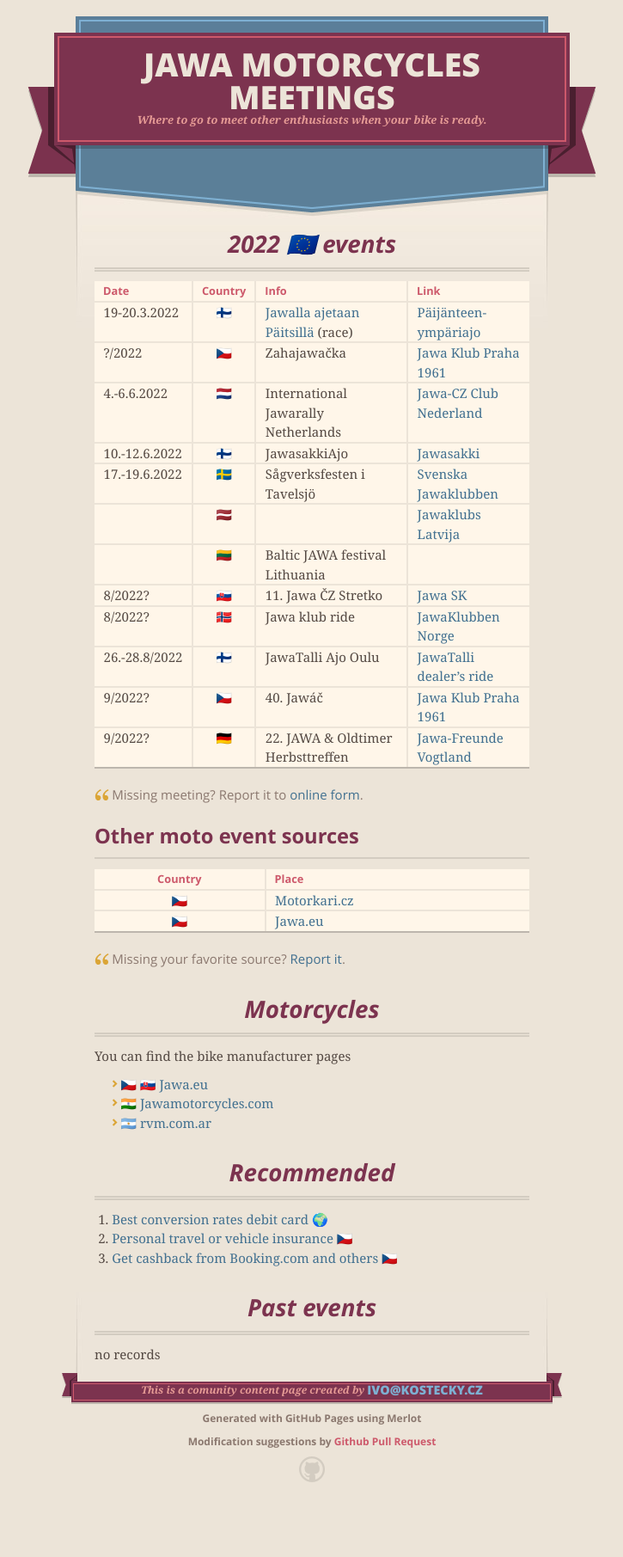
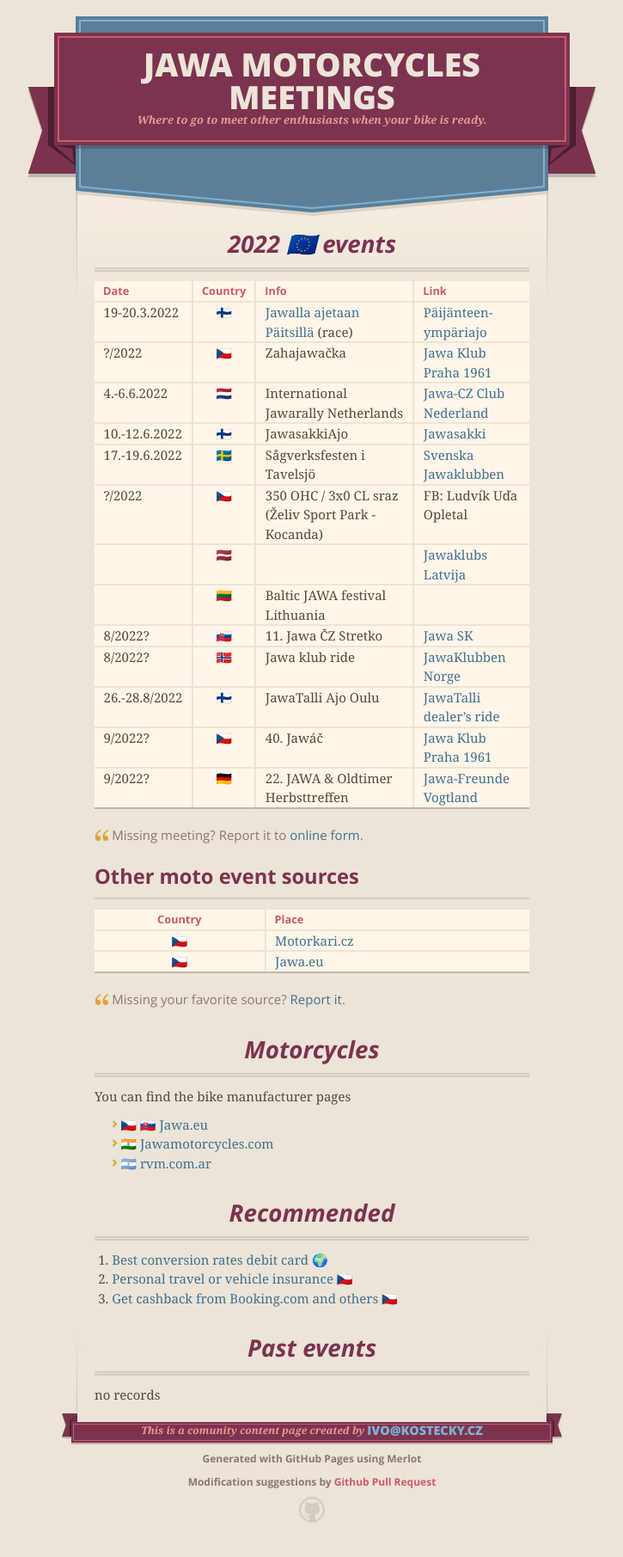
Before and after one commit to microkost/jawamotorcycles.cz, a Jekyll site: the page built from docs/index.md, in a window 1280 px wide. Shown: the whole page at 86% size, without its empty margins (277-1002 px from the left). Built offline with Jekyll 4.4.1, drawn with Linux system fonts in a browser that asks for light colours; our own code applies the rules of GitHub Pages for plain Markdown files; before the commit the page ends 1764 px from its top, so only the background shows below that.

Commit message:
Meeting pre-announcement

```diff
--- a/docs/index.md
+++ b/docs/index.md
@@ -11,6 +11,7 @@
 | 4.-6.6.2022 | 🇳🇱 | International Jawarally Netherlands | [Jawa-CZ Club Nederland](https://www.jawarally2022.nl/) |
 | 10.-12.6.2022 | 🇫🇮 | JawasakkiAjo | [Jawasakki](https://jawasakki.fi/index.php/Fi/) |
 | 17.-19.6.2022| 🇸🇪 | Sågverksfesten i Tavelsjö | [Svenska Jawaklubben](https://jawaklubben.se/) |
+| ?/2022 | 🇨🇿 | 350 OHC / 3x0 CL sraz (Želiv Sport Park - Kocanda) | FB: Ludvík Uďa Opletal |
 | | 🇱🇻 | | [Jawaklubs Latvija](http://www.jawaklubs.lv/kluba-jaunumi.php) |
 | | 🇱🇹 | Baltic JAWA festival Lithuania ||
 | 8/2022? | 🇸🇰 | 11. Jawa ČZ Stretko | [Jawa SK](https://facebook.com/jawaczstretko/) |
```
